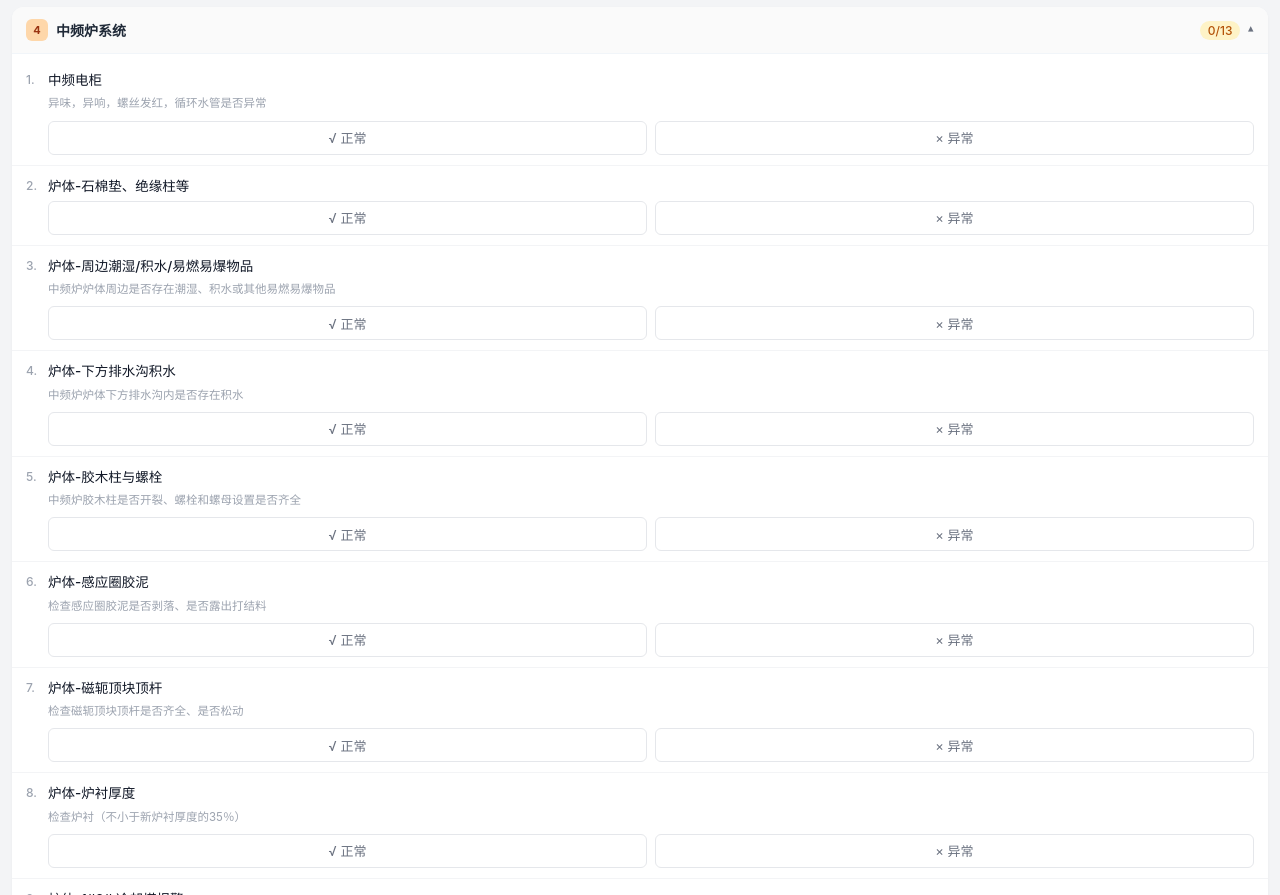
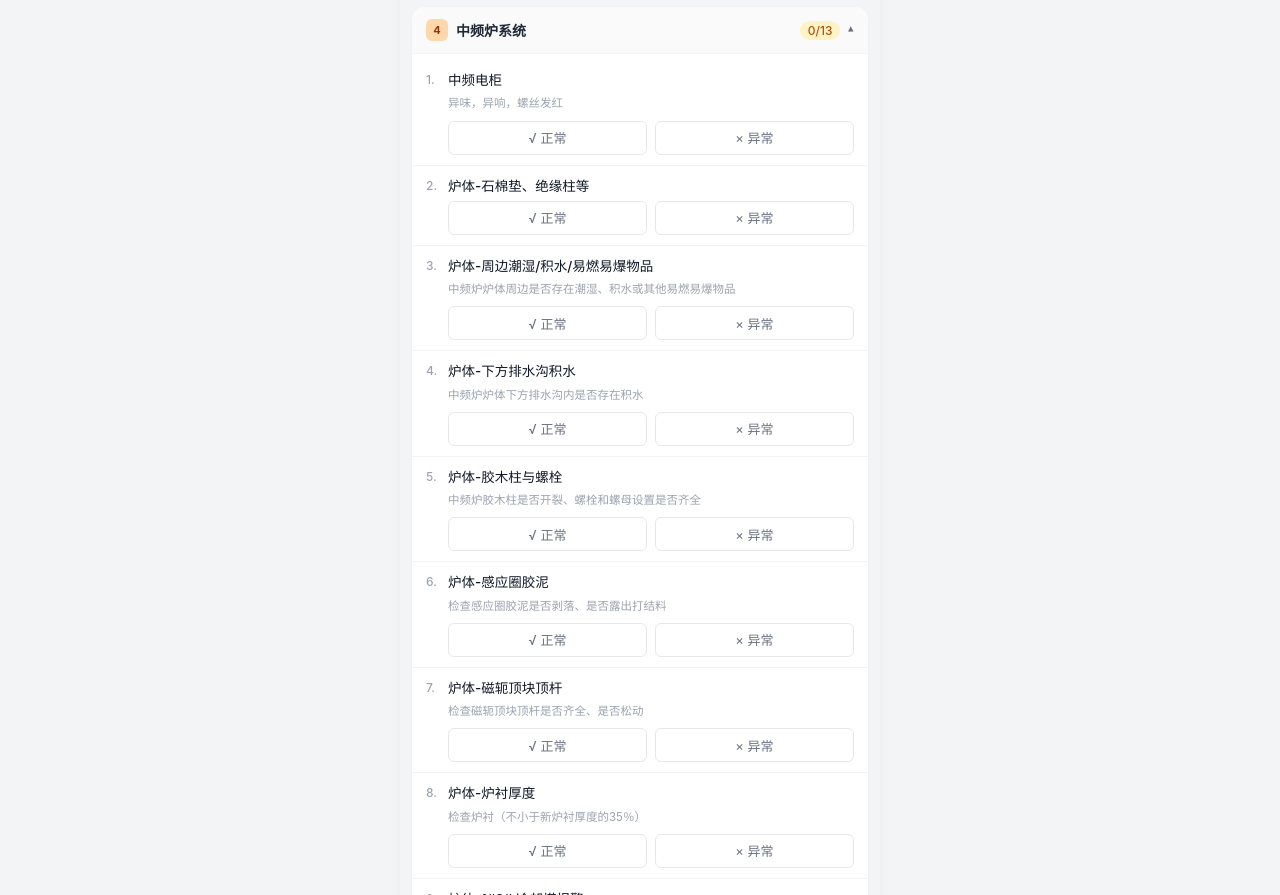
Before and after one commit to abcc783/h5-monthly-1779765426, a plain HTML site: page index.html in a window 1280 px wide. Shown: the part 1568-2463 px from the top of the page. Drawn offline with Linux system fonts and the light colour scheme.

Commit message:
内容区限宽 480px 居中 / 中频电柜 std 去掉'循环水管'

```diff
--- a/index.html
+++ b/index.html
@@ -6,8 +6,9 @@
 <title>月末全厂安全隐患排查记录单</title>
 <style>
 *{margin:0;padding:0;box-sizing:border-box;-webkit-tap-highlight-color:transparent}
-html,body{font-family:-apple-system,BlinkMacSystemFont,"PingFang SC","Microsoft YaHei",sans-serif;font-size:14px;color:#1f2937;background:#f3f4f6;-webkit-font-smoothing:antialiased}
-body{padding-bottom:80px}
+html{background:#f3f4f6}
+html,body{font-family:-apple-system,BlinkMacSystemFont,"PingFang SC","Microsoft YaHei",sans-serif;font-size:14px;color:#1f2937;-webkit-font-smoothing:antialiased}
+body{max-width:480px;margin:0 auto;background:#f3f4f6;padding-bottom:80px;min-height:100vh;position:relative;box-shadow:0 0 12px rgba(0,0,0,.04)}
 input,textarea,button,select{font-family:inherit;font-size:inherit;color:inherit;border:none;outline:none;background:transparent}
 .navbar{position:sticky;top:0;z-index:50;background:linear-gradient(135deg,#c2410c 0%,#ea580c 50%,#f59e0b 100%);color:#fff;padding:14px 16px 12px;box-shadow:0 2px 8px rgba(234,88,12,.18)}
 .navbar h1{font-size:17px;font-weight:600;letter-spacing:.5px;text-align:center}
@@ -49,7 +50,7 @@ input,textarea,button,select{font-family:inherit;font-size:inherit;color:inherit
 .abnormal label:first-child{margin-top:0}
 .abnormal textarea{width:100%;min-height:50px;padding:7px 9px;border:1px solid #fecaca;border-radius:6px;font-size:13px;color:#111827;outline:none;resize:none;background:#fff}
 .summary textarea{min-height:60px;padding:9px;border:1px solid #e5e7eb;border-radius:6px;font-size:13.5px;color:#111827;outline:none;resize:none;background:#fff;margin:8px 14px;width:calc(100% - 28px);box-sizing:border-box}
-.bottom{position:fixed;bottom:0;left:0;right:0;background:#fff;padding:10px 14px;border-top:1px solid #e5e7eb;display:flex;gap:10px;align-items:center;z-index:9}
+.bottom{position:fixed;bottom:0;left:50%;transform:translateX(-50%);width:100%;max-width:480px;background:#fff;padding:10px 14px;border-top:1px solid #e5e7eb;display:flex;gap:10px;align-items:center;z-index:9}
 .bottom .stat{font-size:11px;color:#6b7280;flex:1}
 .bottom .stat span{font-weight:600;color:#ea580c}
 .submit-btn{flex:0 0 auto;height:42px;padding:0 28px;background:linear-gradient(135deg,#c2410c,#ea580c);color:#fff;border:none;border-radius:21px;font-size:15px;font-weight:600;cursor:pointer;box-shadow:0 2px 6px rgba(234,88,12,.3)}
@@ -137,7 +138,7 @@ const DATA = [
     {content:"夹套水温", std:"50-55℃"}
   ]},
   {cat:"中频炉系统", items:[
-    {content:"中频电柜", std:"异味，异响，螺丝发红，循环水管是否异常"},
+    {content:"中频电柜", std:"异味，异响，螺丝发红"},
     {content:"炉体-石棉垫、绝缘柱等", std:""},
     {content:"炉体-周边潮湿/积水/易燃易爆物品", std:"中频炉炉体周边是否存在潮湿、积水或其他易燃易爆物品"},
     {content:"炉体-下方排水沟积水", std:"中频炉炉体下方排水沟内是否存在积水"},
```
